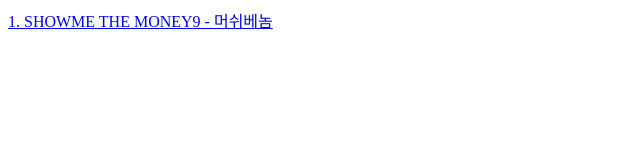
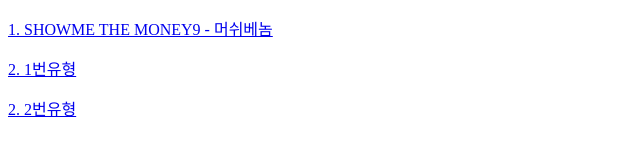
Before and after one commit to alstn0/movie-20107, a plain HTML site: page index.html in a window 1280 px wide. Shown: the whole page, without its empty margins (0-640 px from the left). Drawn offline with Linux system fonts and the light colour scheme.

Commit message:
Update index.html

```diff
--- a/index.html
+++ b/index.html
@@ -5,6 +5,8 @@
     <title>7번의 홈페이지</title>
 </head>
 <body>
-    <a href="movie.html"> 1. SHOWME THE MONEY9 - 머쉬베놈  </a>
-</body>
+        <p><a href="movie.html"> 1. SHOWME THE MONEY9 - 머쉬베놈  </a></P>
+        <p><a href = "source11.html"> 2. 1번유형 </a></p>
+        <p><a href = "test9.html"> 2. 2번유형 </a></p>
+</바디>
 </html>
```
